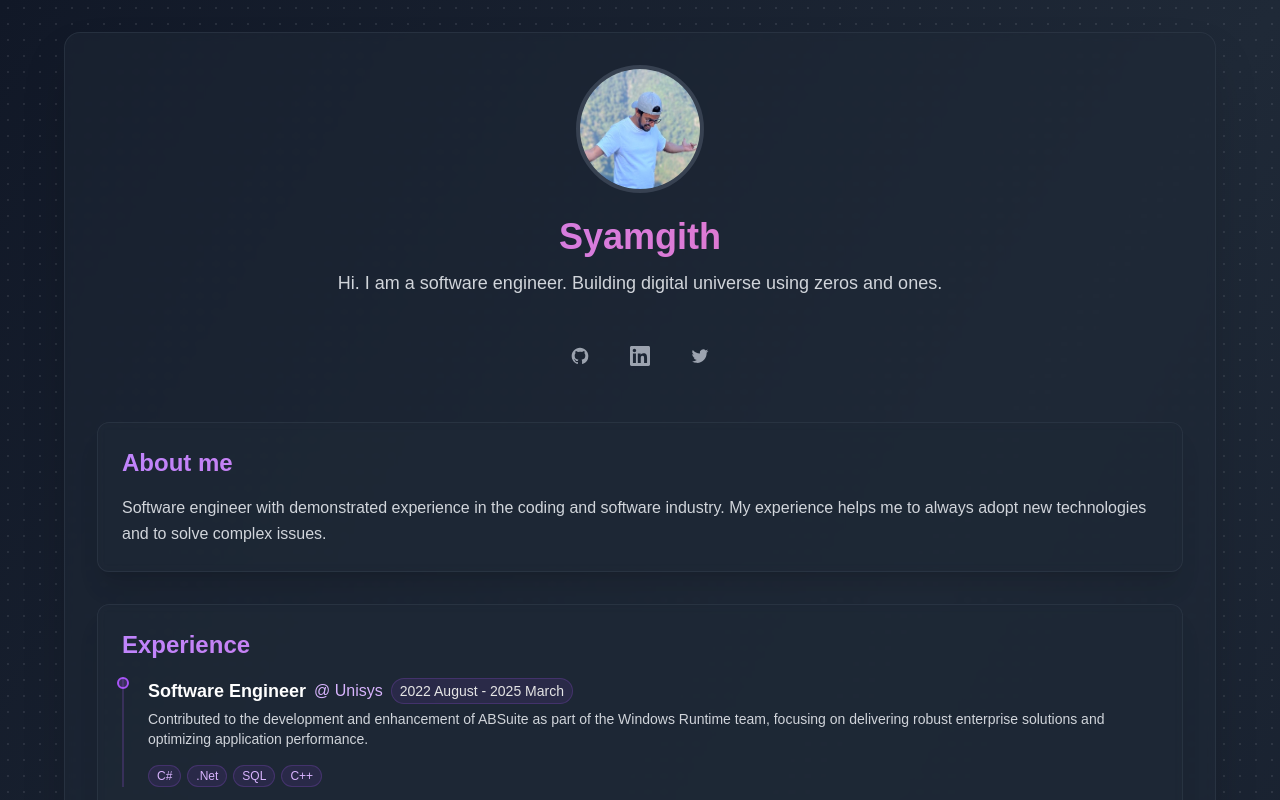
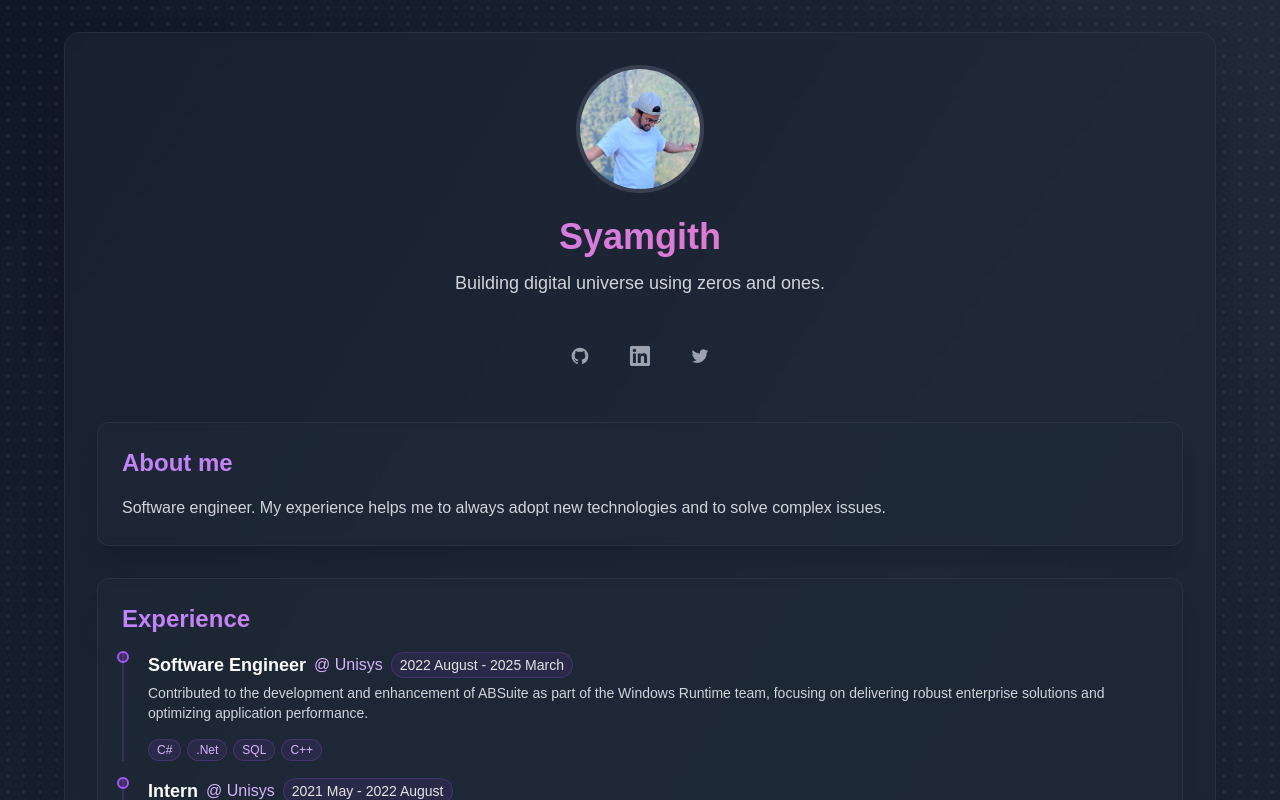
Before and after one commit to Syamgith/syamgith.github.io, a React (Create React App) app: page / in a window 1280 px wide. Shown: the top 800 px of the page. Built offline with nearby package versions, Linux system fonts and the light colour scheme; the HTML template or start-up script is replaced by a standard one.

Commit message:
edited header and about text

```diff
--- a/src/components/About.js
+++ b/src/components/About.js
@@ -10,8 +10,7 @@ const About = () => {
         </h2>
         <div className="space-y-4">
           <p className="text-gray-300 leading-relaxed">
-            Software engineer with demonstrated experience in the coding and
-            software industry. My experience helps me to always adopt new
+            Software engineer. My experience helps me to always adopt new
             technologies and to solve complex issues.
           </p>
           {/* <div className="flex flex-wrap gap-2">
--- a/src/components/Header.js
+++ b/src/components/Header.js
@@ -19,8 +19,7 @@ const Header = () => {
           Syamgith
         </h1>
         <p className="text-lg text-gray-300 max-w-2xl mx-auto leading-relaxed">
-          Hi. I am a software engineer. Building digital universe using zeros
-          and ones.
+          Building digital universe using zeros and ones.
         </p>
       </div>
 
```
